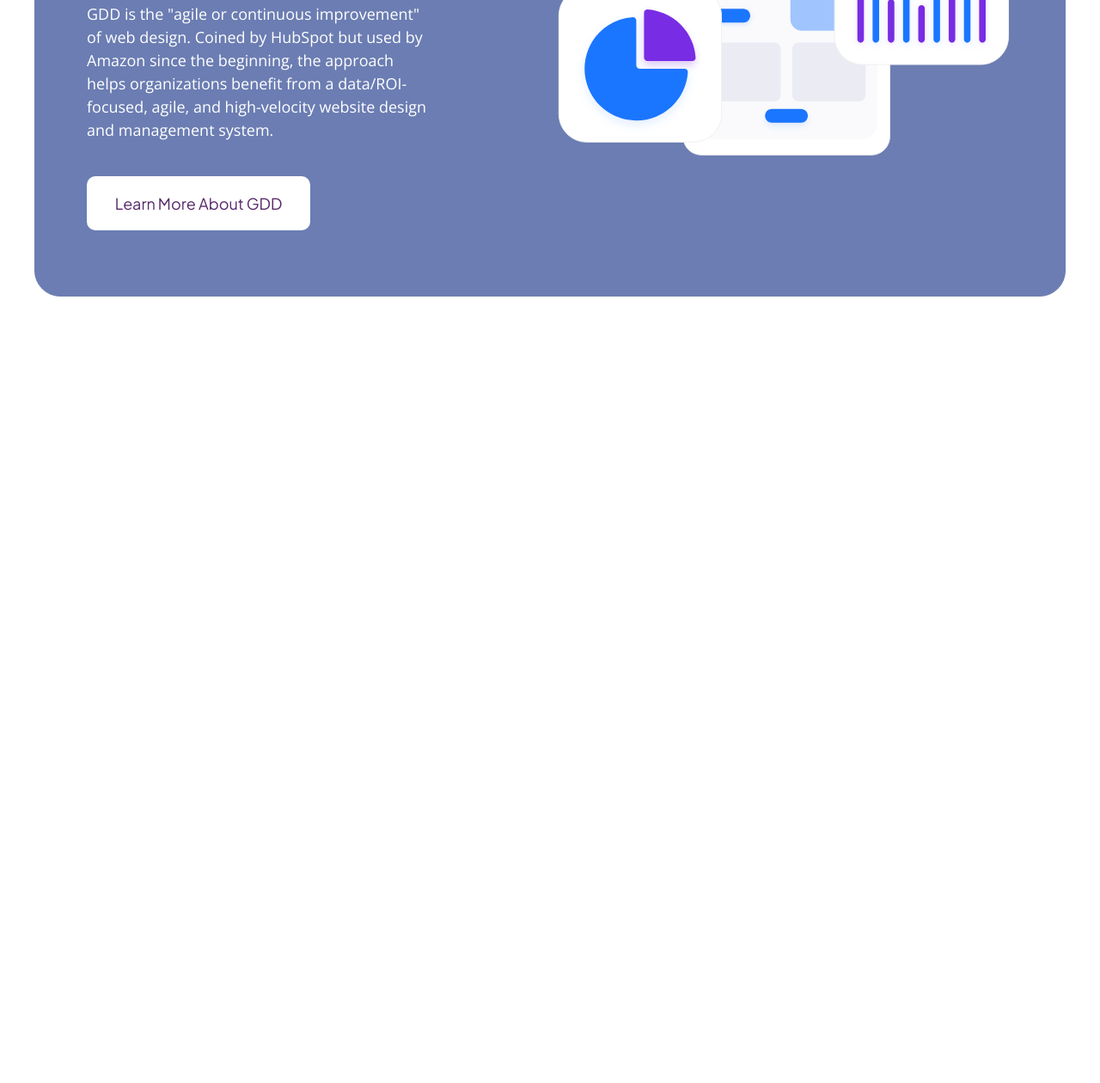
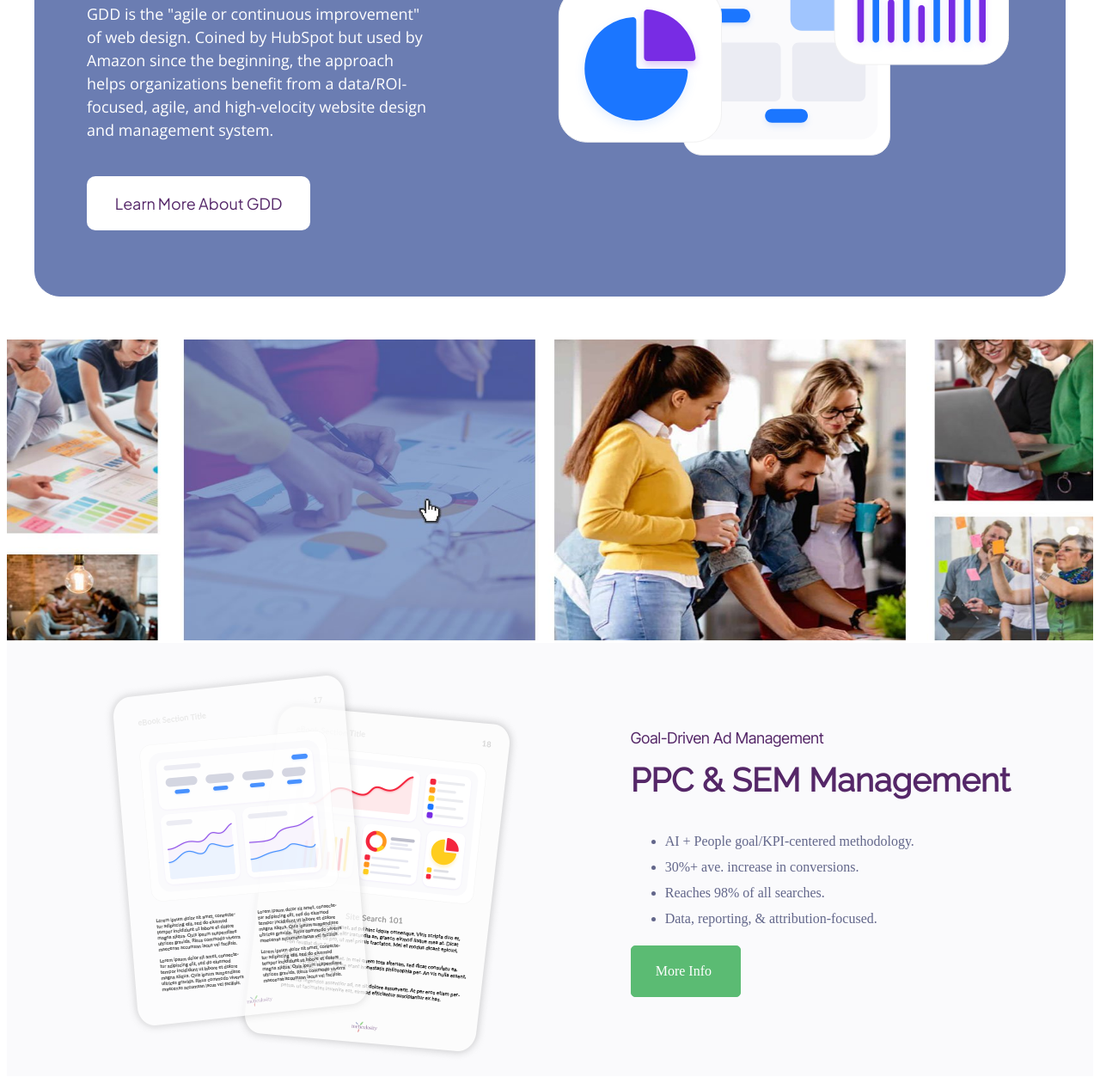
Before and after one commit to 123Vlad12/meticulos, a website built with Parcel: page src/index.html in a window 1280 px wide. Shown: the part 4461-5721 px from the top of the page at 86% size. Before the commit the page ends 4806 px from the top, so only its background shows below. Built offline with nearby package versions, Linux system fonts and the light colour scheme.

Commit message:
add index.html

```diff
--- a/src/index.html
+++ b/src/index.html
@@ -13,6 +13,7 @@
     <link rel="stylesheet" href="./scss/style-client.scss" />
     <link rel="stylesheet" href="./scss/style-partner.scss" />
     <link rel="stylesheet" href="./scss/style-process.scss" />
+    <link rel="stylesheet" href="./scss/style-management.scss" />
     <link
       href="https://fonts.googleapis.com/css2?family=Fraunces:opsz@9..144&family=Inter+Tight&family=Open+Sans&family=Plus+Jakarta+Sans&family=Raleway&display=swap"
       rel="stylesheet"
@@ -350,6 +351,38 @@
             </div>
           </div>
         </div>
+        <div class="line">
+          <img
+            class="line-image"
+            src="./images/marketing-and-development-1.jpg"
+          />
+        </div>
+      </div>
+      <div class="management">
+        <div class="container">
+          <div class="management__about">
+            <div class="management__image">
+              <img src="./images/marketing-ebooks.png" />
+            </div>
+            <div class="management__text">
+              <div class="management__text-slogan">
+                Goal-Driven Ad Management
+              </div>
+              <h2 class="management__text-title">PPC & SEM Management</h2>
+              <div class="management__text-list">
+                <ul>
+                  <li>AI + People goal/KPI-centered methodology.</li>
+                  <li>30%+ ave. increase in conversions.</li>
+                  <li>Reaches 98% of all searches.</li>
+                  <li>Data, reporting, & attribution-focused.</li>
+                </ul>
+              </div>
+              <a href="#"
+                ><div class="management__text-button">More Info</div></a
+              >
+            </div>
+          </div>
+        </div>
       </div>
     </main>
     <footer></footer>
--- /dev/null
+++ b/src/scss/style-management.scss
@@ -0,0 +1,41 @@
+.management {
+  margin-top: 870px;
+  width: 100%;
+  background-color: rgba(250, 250, 252, 1);
+}
+.container {
+}
+.management__about {
+  display: flex;
+  justify-content: space-around;
+}
+.management__image {
+}
+.management__text {
+}
+.management__text-slogan {
+  color: #552768;
+  font-family: Inter Tight, sans-serif;
+  font-size: 18px;
+  margin-top: 100px;
+}
+.management__text-title {
+  color: #552768;
+  margin-top: 15px;
+  font-family: Raleway, sans-serif;
+  font-size: 38px;
+  line-height: 48px;
+}
+.management__text-list li {
+  font-style: normal;
+  color: #62668a;
+  line-height: 30px;
+}
+.management__text-button {
+  background-color: #5bbb73;
+  border: 1px solid #5bbb73;
+  border-radius: 5px;
+  color: #fff;
+  padding: 20px 28px;
+  width: 70px;
+}
--- a/src/scss/style-process.scss
+++ b/src/scss/style-process.scss
@@ -95,3 +95,10 @@
   margin-top: 40px;
   margin-left: 150px;
 }
+.line {
+  margin-top: 50px;
+}
+.line-image {
+  height: 350px;
+  width: 100%;
+}
```
Also changed, not shown: dist/index.html, dist/marketing-and-development-1.09ef46f2.jpg (added), dist/marketing-ebooks.6f622e34.png (added), src/images/marketing-and-development-1.jpg (added), src/images/marketing-ebooks.png (added), 4 other files.
